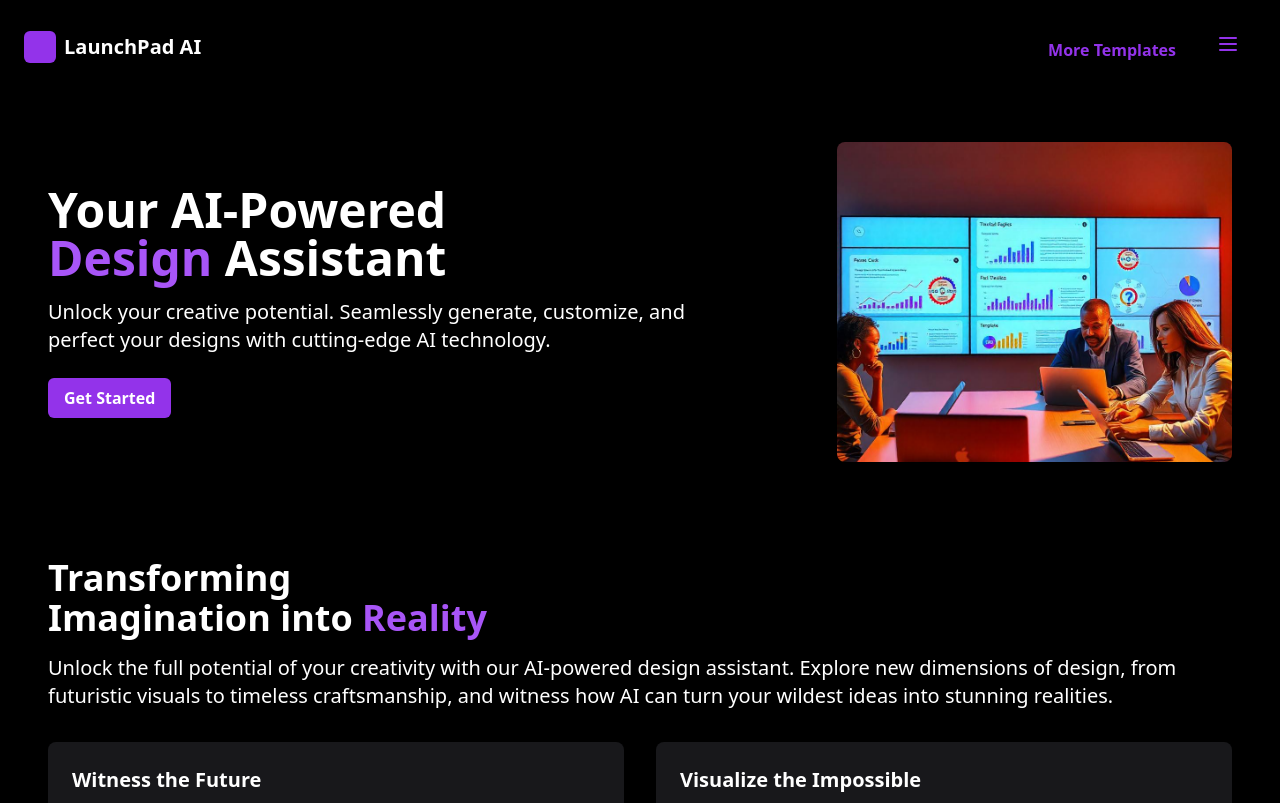
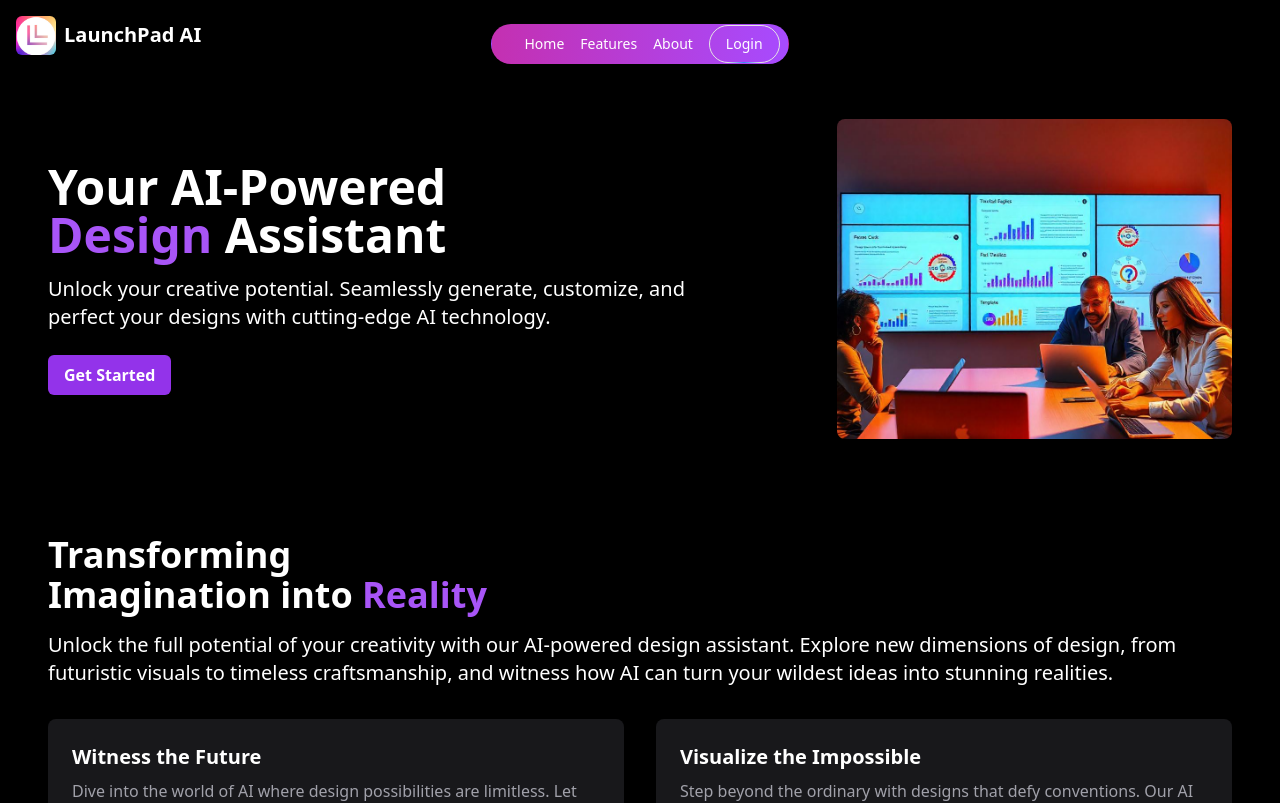
Before and after one commit to Sankalpcreat/LaunchPad-AI, a Next.js app: page / in a window 1280 px wide. Shown: the top 803 px of the page. Built offline with nearby package versions, Linux system fonts and the light colour scheme.

Commit message:
fixing log of landing page

```diff
--- a/src/app/page.tsx
+++ b/src/app/page.tsx
@@ -15,6 +15,7 @@ import { AnimatedBeamMultipleOutputDemo } from "@/components/animatedBeam"
 
 import BoxReveal from "@/components/ui/box-reveal"
 import { MarqueeSection } from "@/components/MarqueeSection";
+import {FloatingNav} from "@/components/ui/floating-navbar";
 
 
 
@@ -42,36 +43,34 @@ export default function LandingPage() {
     <div className="min-h-screen bg-black text-white">
       {/* Header */}
       <motion.header
-        className="flex justify-between items-center p-6"
+  className="flex justify-between items-center p-4" // Reduced padding from p-6 to p-4
   initial={{ opacity: 0, y: -20 }}
   animate={{ opacity: 1, y: 0 }}
   transition={{ duration: 0.5 }}
 >
   <div className="flex items-center space-x-2">
-          <div className="w-8 h-8 bg-purple-600 rounded-md"></div>
+    <Image
+      src="/logo1.png" // Path to your image
+      alt="LaunchPad AI Logo"
+      width={40} // Adjust values
+      height={32} // Adjust values
+      className="rounded-md"
+    />
     <span className="text-xl font-bold">LaunchPad AI</span>
   </div>
-        <nav>
-          <Button variant="ghost">More Templates</Button>
-          <Button variant="ghost" className="ml-2">
-            <svg
-              xmlns="http://www.w3.org/2000/svg"
-              width="24"
-              height="24"
-              viewBox="0 0 24 24"
-              fill="none"
-              stroke="currentColor"
-              strokeWidth="2"
-              strokeLinecap="round"
-              strokeLinejoin="round"
-            >
-              <line x1="4" x2="20" y1="12" y2="12" />
-              <line x1="4" x2="20" y1="6" y2="6" />
-              <line x1="4" x2="20" y1="18" y2="18" />
-            </svg>
-          </Button>
-        </nav>
+
+  {/* Floating Navbar Component */}
+  <FloatingNav
+    navItems={[
+      { name: "Home", link: "/" },
+      { name: "Features", link: "/features" },
+      { name: "About", link: "/about" },
+    ]}
+  />
+
+
 </motion.header>
+
 
       {/* Hero Section */}
       <motion.section
@@ -113,10 +112,8 @@ export default function LandingPage() {
               <Image
   src="/image.jpeg" // Replace with your image path
   alt="AI Design Assistant"
-            layout="fill" // This will make the image cover the parent div
-
-
-            objectFit="cover" // Cover the entire area
+  fill // Replaces layout="fill"
+  style={{ objectFit: 'cover' }} // Replaces objectFit="cover"
   className="rounded-lg transition-transform duration-500 hover:scale-105" // Adding hover scale animation
 />
         </div>
--- a/src/components/ui/Footer.tsx
+++ b/src/components/ui/Footer.tsx
@@ -6,6 +6,7 @@ import { Button } from "@/components/ui/button2"
 import { Input } from "@/components/ui/input1"
 import { motion } from "framer-motion"
 import { Facebook, Twitter, Instagram, Linkedin, Github } from "lucide-react"
+import Image from "next/image"
 
 const fadeInUp = {
   initial: { opacity: 0, y: 20 },
@@ -30,7 +31,13 @@ export default function Footer() {  // This is a default export
       <div className="max-w-7xl mx-auto grid grid-cols-1 md:grid-cols-4 gap-12">
         <motion.div variants={fadeInUp} className="space-y-4">
           <div className="flex items-center space-x-2">
-            <div className="w-8 h-8 bg-purple-600 rounded-md"></div>
+          <Image
+      src="/logo1.png"  // Path to your image
+      alt="LaunchPad AI Logo"
+      width={40}  // You can adjust these values
+      height={32}  // to the desired size
+      className="rounded-md"
+    />
             <span className="text-xl font-bold">LaunchpadAI</span>
           </div>
           <p className="text-zinc-300">
@@ -77,7 +84,7 @@ export default function Footer() {  // This is a default export
       </div>
       <motion.div
         variants={fadeInUp}
-        className="mt-12 pt-8 border-t border-zinc-800 text-center text-zinc-400 text-sm"
+        className="mt-1 pt-8 border-t border-zinc-800 text-center text-zinc-400 text-sm"
       >
         <p>© 2024 LaunchpadAI. All rights reserved.</p>
         <p className="mt-2">Made with ❤️ by the LaunchpadAI team</p>
--- /dev/null
+++ b/src/components/ui/floating-navbar.tsx
@@ -0,0 +1,46 @@
+"use client";
+import React, { useState } from "react";
+import { motion } from "framer-motion";
+import { cn } from "@/lib/utils";
+import Link from "next/link";
+
+export const FloatingNav = ({
+  navItems,
+  className,
+}: {
+  navItems: {
+    name: string;
+    link: string;
+    icon?: JSX.Element;
+  }[];
+  className?: string;
+}) => {
+  // Make the FloatingNav always visible
+  const [visible, setVisible] = useState(true);
+
+  return (
+    <motion.div
+      initial={{ opacity: 1, y: -100 }}
+      animate={{ y: visible ? 0 : -100, opacity: visible ? 1 : 0 }}
+      transition={{ duration: 0.2 }}
+      className={cn(
+        "flex max-w-fit fixed top-6 inset-x-0 mx-auto border border-transparent rounded-full bg-gradient-to-r from-[#C430B1] to-[#A74BFF] shadow-[0px_2px_3px_-1px_rgba(0,0,0,0.1),0px_1px_0px_0px_rgba(25,28,33,0.02),0px_0px_0px_1px_rgba(25,28,33,0.08)] z-[5000] pr-2 pl-8 py-0 items-center justify-center space-x-4", // Use gradient background
+        className
+      )}
+    >
+      {navItems.map((navItem: any, idx: number) => (
+        <Link
+          key={`link=${idx}`}
+          href={navItem.link}
+          className="relative text-white items-center flex space-x-1 hover:text-gray-300"
+        >
+          <span className="hidden sm:block text-sm">{navItem.name}</span>
+        </Link>
+      ))}
+      <button className="border text-sm font-medium relative border-neutral-200 text-white dark:border-white/[0.2] dark:text-white px-4 py-2 rounded-full hover:bg-gray-800">
+        <span>Login</span>
+        <span className="absolute inset-x-0 w-1/2 mx-auto -bottom-px bg-gradient-to-r from-transparent via-blue-500 to-transparent h-px" />
+      </button>
+    </motion.div>
+  );
+};
```
Also changed, not shown: public/logo1.png (added). Lines whose indentation alone changed are shown as unchanged.
